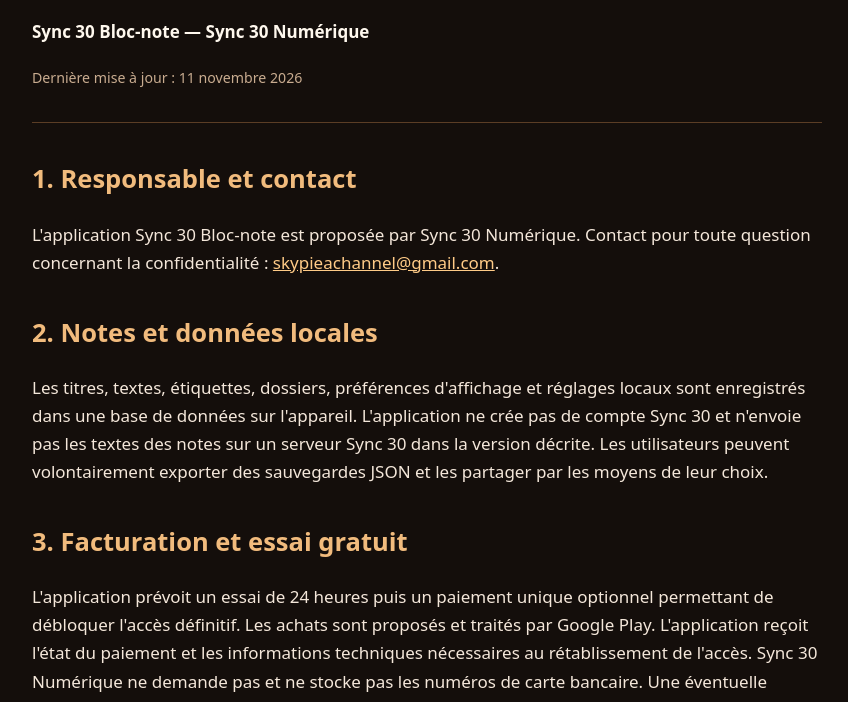
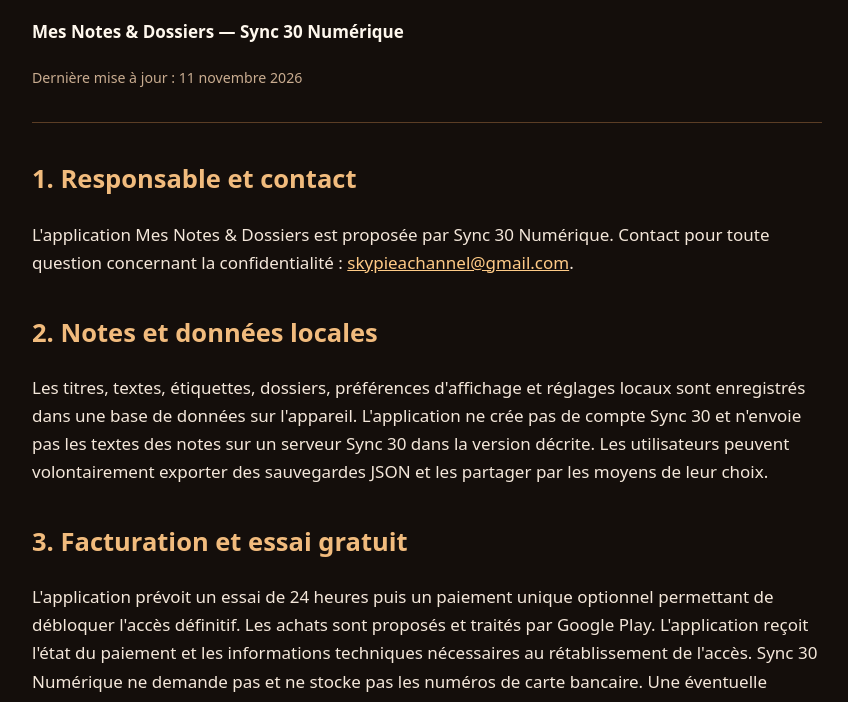
Before and after one commit to Chasmet/Bloc-note, a plain HTML site: page docs/politique-confidentialite-blocnote.html in a window 1280 px wide. Shown: the part 98-800 px from the top of the page, without its empty margins (213-1061 px from the left). Drawn offline with Linux system fonts and the light colour scheme.

Commit message:
legal: aligner la politique de confidentialité sur Mes Notes & Dossiers

```diff
--- a/docs/politique-confidentialite-blocnote.html
+++ b/docs/politique-confidentialite-blocnote.html
@@ -1,9 +1,9 @@
 <!doctype html>
 <html lang="fr"><head><meta charset="utf-8"><meta name="viewport" content="width=device-width,initial-scale=1">
-<title>Politique de confidentialité — Sync 30 Bloc-note</title>
+<title>Politique de confidentialité — Mes Notes & Dossiers</title>
 <style>body{margin:0;background:#140e0b;color:#f4e7da;font:17px/1.65 system-ui,Arial,sans-serif}main{max-width:790px;margin:auto;padding:30px 22px 75px}h1{color:#e3a25d;line-height:1.2}h2{color:#f1bb7d;margin-top:34px}a{color:#ffcb87}small{color:#c9ac90}strong{color:#fff8ee}header{border-bottom:1px solid #5b3d25;padding-bottom:14px}ul{padding-left:23px}</style></head>
-<body><main><header><h1>Politique de confidentialité</h1><strong>Sync 30 Bloc-note — Sync 30 Numérique</strong><p><small>Dernière mise à jour : 11 novembre 2026</small></p></header>
-<h2>1. Responsable et contact</h2><p>L'application Sync 30 Bloc-note est proposée par Sync 30 Numérique. Contact pour toute question concernant la confidentialité : <a href="mailto:skypieachannel@gmail.com">skypieachannel@gmail.com</a>.</p>
+<body><main><header><h1>Politique de confidentialité</h1><strong>Mes Notes & Dossiers — Sync 30 Numérique</strong><p><small>Dernière mise à jour : 11 novembre 2026</small></p></header>
+<h2>1. Responsable et contact</h2><p>L'application Mes Notes & Dossiers est proposée par Sync 30 Numérique. Contact pour toute question concernant la confidentialité : <a href="mailto:skypieachannel@gmail.com">skypieachannel@gmail.com</a>.</p>
 <h2>2. Notes et données locales</h2><p>Les titres, textes, étiquettes, dossiers, préférences d'affichage et réglages locaux sont enregistrés dans une base de données sur l'appareil. L'application ne crée pas de compte Sync 30 et n'envoie pas les textes des notes sur un serveur Sync 30 dans la version décrite. Les utilisateurs peuvent volontairement exporter des sauvegardes JSON et les partager par les moyens de leur choix.</p>
 <h2>3. Facturation et essai gratuit</h2><p>L'application prévoit un essai de 24 heures puis un paiement unique optionnel permettant de débloquer l'accès définitif. Les achats sont proposés et traités par Google Play. L'application reçoit l'état du paiement et les informations techniques nécessaires au rétablissement de l'accès. Sync 30 Numérique ne demande pas et ne stocke pas les numéros de carte bancaire. Une éventuelle validation serveur des licences devra être décrite ici avant activation commerciale.</p>
 <h2>4. Fonctions externes et Android</h2><ul><li>La dictée peut faire appel au service de reconnaissance vocale configuré sur l'appareil ; son traitement dépend de ce fournisseur.</li><li>Le téléchargement de mises à jour depuis GitHub peut intervenir dans les versions de test ; les versions distribuées par Google Play sont mises à jour via Play Store.</li><li>Si la sauvegarde Android est activée, le système peut sauvegarder les données de l'application conformément aux réglages et aux conditions du fournisseur Android/Google.</li></ul>
```
